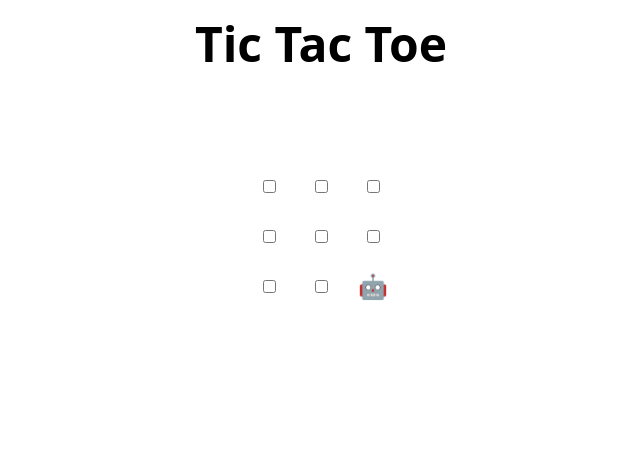
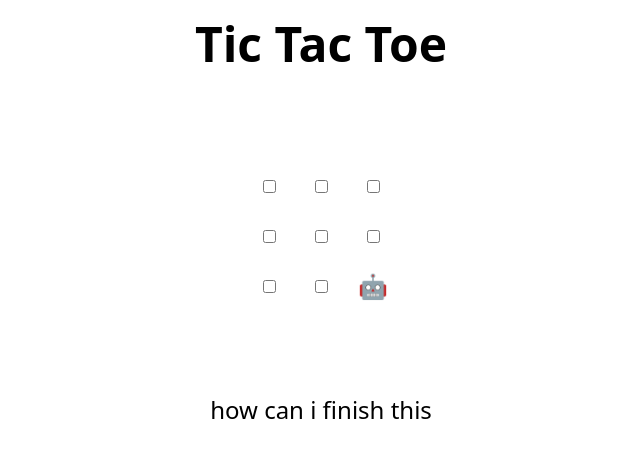
Before and after one commit to S5yuan/skills-review-pull-requests, a plain HTML site: page index.html in a window 1280 px wide. Shown: the whole page, without its empty margins (319-959 px from the left). Drawn offline with Linux system fonts and the light colour scheme.

Commit message:
Update index.html
pls

```diff
--- a/index.html
+++ b/index.html
@@ -48,6 +48,7 @@
 </table>
 
 <h2 hidden>Game over, refresh to play again 🧑‍💻 🤖!</h2>
+how can i finish this
 
 <script>
   // Initialization
```
